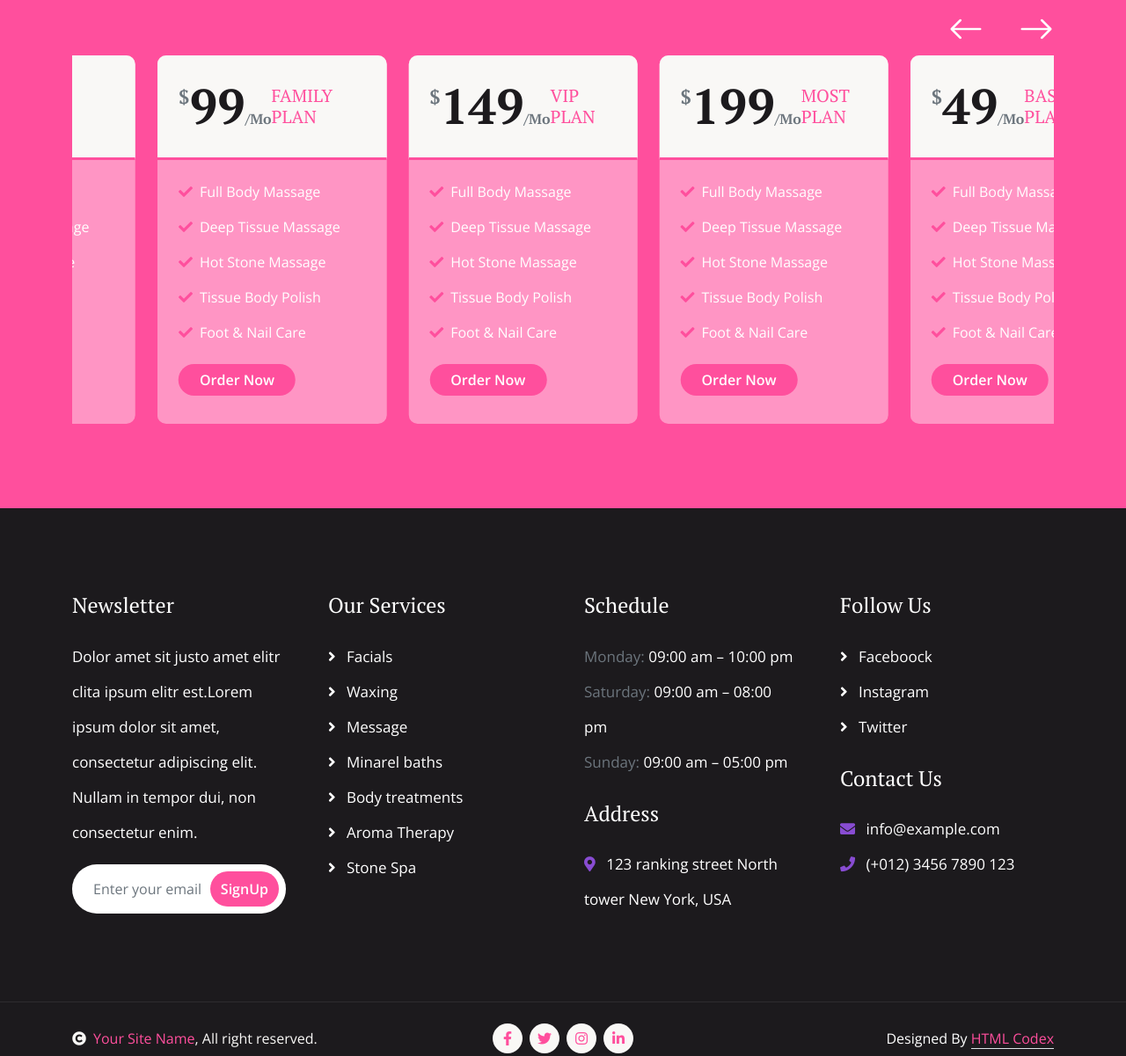
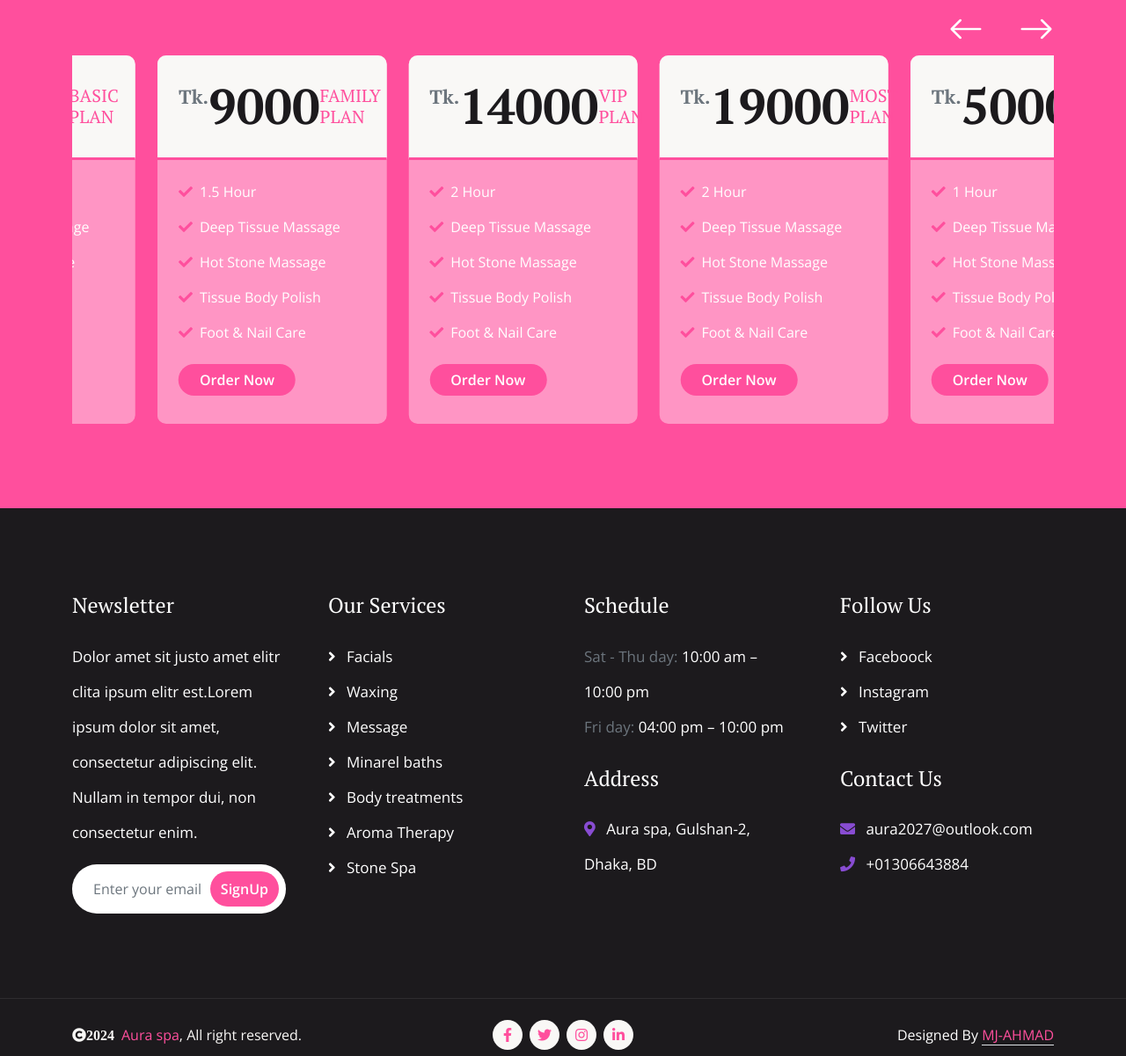
Before and after one commit to mjahmad1/spa, a plain HTML site: page price.html in a window 1280 px wide. Shown: the part 506-1707 px from the top of the page at 88% size. Drawn offline with nearby package versions, Linux system fonts and the light colour scheme.

Commit message:
Update price.html

```diff
--- a/price.html
+++ b/price.html
@@ -3,7 +3,7 @@
 
     <head>
         <meta charset="utf-8">
-        <title>Sparlex - Spa Website Template</title>
+        <title>Aura Spa</title>
         <meta content="width=device-width, initial-scale=1.0" name="viewport">
         <meta content="" name="keywords">
         <meta content="" name="description">
@@ -47,8 +47,8 @@
                         <div class="col-lg-8">
                             <div class="d-flex flex-wrap">
                                 <a href="#" class="me-4 text-light"><i class="fas fa-map-marker-alt text-primary me-2"></i>Find A Location</a>
-                                <a href="#" class="me-4 text-light"><i class="fas fa-phone-alt text-primary me-2"></i>+01234567890</a>
-                                <a href="#" class="text-light"><i class="fas fa-envelope text-primary me-2"></i>Example@gmail.com</a>
+                                <a href="#" class="me-4 text-light"><i class="fas fa-phone-alt text-primary me-2"></i>+01306643884</a>
+                                <a href="#" class="text-light"><i class="fas fa-envelope text-primary me-2"></i>aura2027@outlook.com</a>
                             </div>
 
                         </div>
@@ -145,12 +145,12 @@
                         <div class="rounded pricing-content">
                             <div class="d-flex align-items-center justify-content-between bg-light rounded-top border-3 border-bottom border-primary p-4">
                                 <h1 class="display-4 mb-0">
-                                    <small class="align-top text-muted" style="font-size: 22px; line-height: 45px;">$</small>49<small class="text-muted" style="font-size: 16px; line-height: 40px;">/Mo</small>
+                                    <small class="align-top text-muted" style="font-size: 22px; line-height: 45px;">Tk.</small>5000<small class="text-muted" style="font-size: 16px; line-height: 40px;"></small>
                                 </h1>
                                 <h5 class="text-primary text-uppercase m-0">Basic Plan</h5>
                             </div>
                             <div class="p-4">
-                                <p><i class="fa fa-check text-primary me-2"></i>Full Body Massage</p>
+                                <p><i class="fa fa-check text-primary me-2"></i>1 Hour</p>
                                 <p><i class="fa fa-check text-primary me-2"></i>Deep Tissue Massage</p>
                                 <p><i class="fa fa-check text-primary me-2"></i>Hot Stone Massage</p>
                                 <p><i class="fa fa-check text-primary me-2"></i>Tissue Body Polish</p>
@@ -163,12 +163,12 @@
                         <div class="pricing-content rounded">
                             <div class="d-flex align-items-center justify-content-between bg-light rounded-top border-3 border-bottom border-primary p-4">
                                 <h1 class="display-4 mb-0">
-                                    <small class="align-top text-muted" style="font-size: 22px; line-height: 45px;">$</small>99<small class="text-muted" style="font-size: 16px; line-height: 40px;">/Mo</small>
+                                    <small class="align-top text-muted" style="font-size: 22px; line-height: 45px;">Tk.</small>9000<small class="text-muted" style="font-size: 16px; line-height: 40px;"></small>
                                 </h1>
                                 <h5 class="text-primary text-uppercase m-0">Family Plan</h5>
                             </div>
                             <div class="p-4">
-                                <p><i class="fa fa-check text-primary me-2"></i>Full Body Massage</p>
+                                <p><i class="fa fa-check text-primary me-2"></i>1.5 Hour</p>
                                 <p><i class="fa fa-check text-primary me-2"></i>Deep Tissue Massage</p>
                                 <p><i class="fa fa-check text-primary me-2"></i>Hot Stone Massage</p>
                                 <p><i class="fa fa-check text-primary me-2"></i>Tissue Body Polish</p>
@@ -181,12 +181,12 @@
                         <div class="pricing-content rounded">
                             <div class="d-flex align-items-center justify-content-between bg-light rounded-top border-3 border-bottom border-primary p-4">
                                 <h1 class="display-4 mb-0">
-                                    <small class="align-top text-muted" style="font-size: 22px; line-height: 45px;">$</small>149<small class="text-muted" style="font-size: 16px; line-height: 40px;">/Mo</small>
+                                    <small class="align-top text-muted" style="font-size: 22px; line-height: 45px;">Tk.</small>14000<small class="text-muted" style="font-size: 16px; line-height: 40px;"></small>
                                 </h1>
                                 <h5 class="text-primary text-uppercase m-0">VIP Plan</h5>
                             </div>
                             <div class="p-4">
-                                <p><i class="fa fa-check text-primary me-2"></i>Full Body Massage</p>
+                                <p><i class="fa fa-check text-primary me-2"></i>2 Hour</p>
                                 <p><i class="fa fa-check text-primary me-2"></i>Deep Tissue Massage</p>
                                 <p><i class="fa fa-check text-primary me-2"></i>Hot Stone Massage</p>
                                 <p><i class="fa fa-check text-primary me-2"></i>Tissue Body Polish</p>
@@ -199,12 +199,12 @@
                         <div class="pricing-content rounded">
                             <div class="d-flex align-items-center justify-content-between bg-light rounded-top border-3 border-bottom border-primary p-4">
                                 <h1 class="display-4 mb-0">
-                                    <small class="align-top text-muted" style="font-size: 22px; line-height: 45px;">$</small>199<small class="text-muted" style="font-size: 16px; line-height: 40px;">/Mo</small>
+                                    <small class="align-top text-muted" style="font-size: 22px; line-height: 45px;">Tk.</small>19000<small class="text-muted" style="font-size: 16px; line-height: 40px;"></small>
                                 </h1>
                                 <h5 class="text-primary text-uppercase m-0">Most Plan</h5>
                             </div>
                             <div class="p-4">
-                                <p><i class="fa fa-check text-primary me-2"></i>Full Body Massage</p>
+                                <p><i class="fa fa-check text-primary me-2"></i>2 Hour</p>
                                 <p><i class="fa fa-check text-primary me-2"></i>Deep Tissue Massage</p>
                                 <p><i class="fa fa-check text-primary me-2"></i>Hot Stone Massage</p>
                                 <p><i class="fa fa-check text-primary me-2"></i>Tissue Body Polish</p>
@@ -249,11 +249,10 @@
                     <div class="col-md-6 col-lg-6 col-xl-3">
                         <div class="footer-item d-flex flex-column">
                             <h4 class="mb-4 text-white">Schedule</h4>
-                            <p class="text-muted mb-0">Monday: <span class="text-white"> 09:00 am – 10:00 pm</span></p>
-                            <p class="text-muted mb-0">Saturday: <span class="text-white"> 09:00 am – 08:00 pm</span></p>
-                            <p class="text-muted mb-0">Sunday: <span class="text-white"> 09:00 am – 05:00 pm</span></p>
+                            <p class="text-muted mb-0">Sat - Thu day: <span class="text-white"> 10:00 am – 10:00 pm</span></p>
+                            <p class="text-muted mb-0">Fri day: <span class="text-white"> 04:00 pm – 10:00 pm</span></p>
                             <h4 class="my-4 text-white">Address</h4>
-                            <p class="mb-0"><i class="fas fa-map-marker-alt text-secondary me-2"></i> 123 ranking street North tower New York, USA</p>
+                            <p class="mb-0"><i class="fas fa-map-marker-alt text-secondary me-2"></i> Aura spa, Gulshan-2, Dhaka, BD</p>
                         </div>
                     </div>
                     <div class="col-md-6 col-lg-6 col-xl-3">
@@ -263,8 +262,8 @@
                             <a href=""><i class="fas fa-angle-right me-2"></i> Instagram</a>
                             <a href=""><i class="fas fa-angle-right me-2"></i> Twitter</a>
                             <h4 class="my-4 text-white">Contact Us</h4>
-                            <p class="mb-0"><i class="fas fa-envelope text-secondary me-2"></i> info@example.com</p>
-                            <p class="mb-0"><i class="fas fa-phone text-secondary me-2"></i> (+012) 3456 7890 123</p>
+                            <p class="mb-0"><i class="fas fa-envelope text-secondary me-2"></i> aura2027@outlook.com</p>
+                            <p class="mb-0"><i class="fas fa-phone text-secondary me-2"></i> +01306643884</p>
                         </div>
                     </div>
                 </div>
@@ -279,7 +278,7 @@
             <div class="container">
                 <div class="row g-4 align-items-center">
                     <div class="col-md-4 text-center text-md-start mb-md-0">
-                        <span class="text-light"><a href="#"><i class="fas fa-copyright text-light me-2"></i>Your Site Name</a>, All right reserved.</span>
+                        <span class="text-light"><a href="#"><i class="fas fa-copyright text-light me-2">2024</i>Aura spa</a>, All right reserved.</span>
                     </div>
                     <div class="col-md-4">
                         <div class="d-flex justify-content-center">
@@ -290,10 +289,7 @@
                         </div>
                     </div>
                     <div class="col-md-4 text-center text-md-end text-white">
-                        <!--/*** This template is free as long as you keep the below author’s credit link/attribution link/backlink. ***/-->
-                        <!--/*** If you'd like to use the template without the below author’s credit link/attribution link/backlink, ***/-->
-                        <!--/*** you can purchase the Credit Removal License from "https://htmlcodex.com/credit-removal". ***/-->
-                        Designed By <a class="border-bottom" href="https://htmlcodex.com">HTML Codex</a>
+                        Designed By <a class="border-bottom" href="https://mjahmad1.github.io/mjp">MJ-AHMAD</a>
                     </div>
                 </div>
             </div>
```
